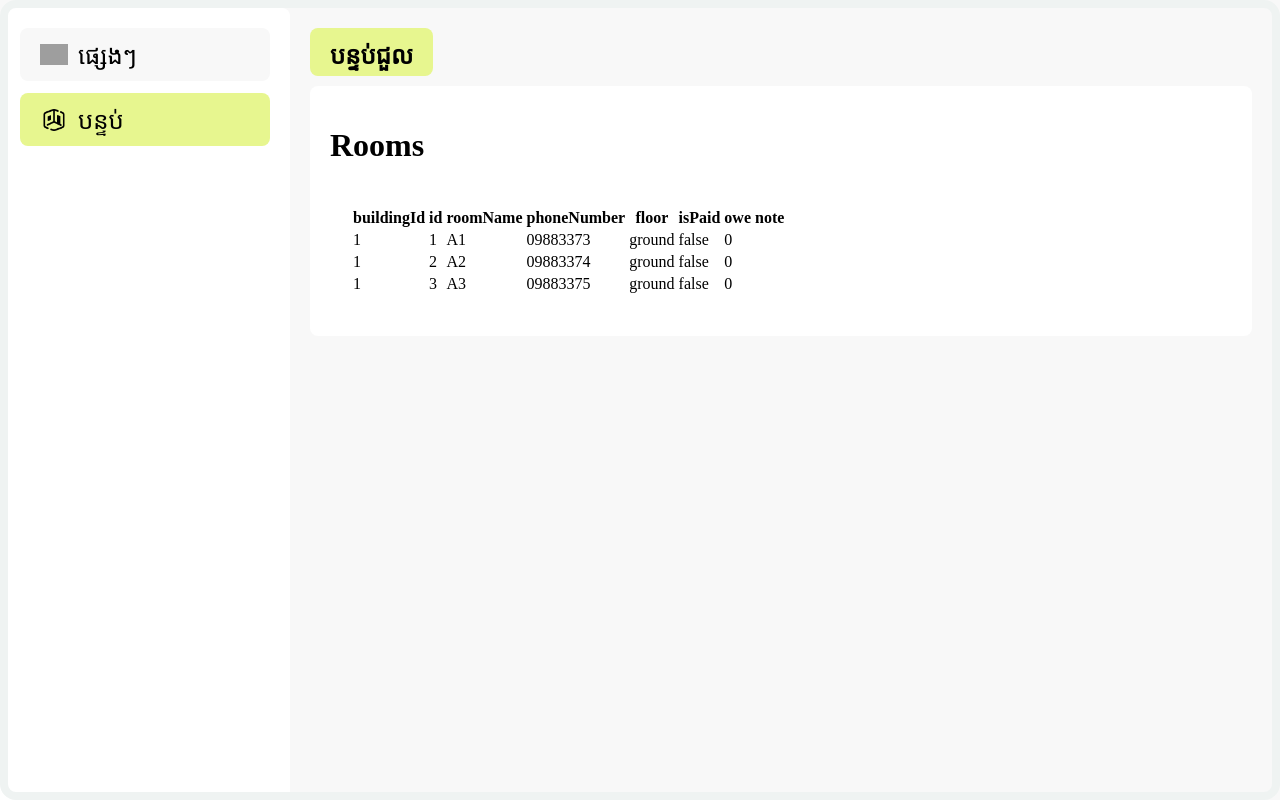
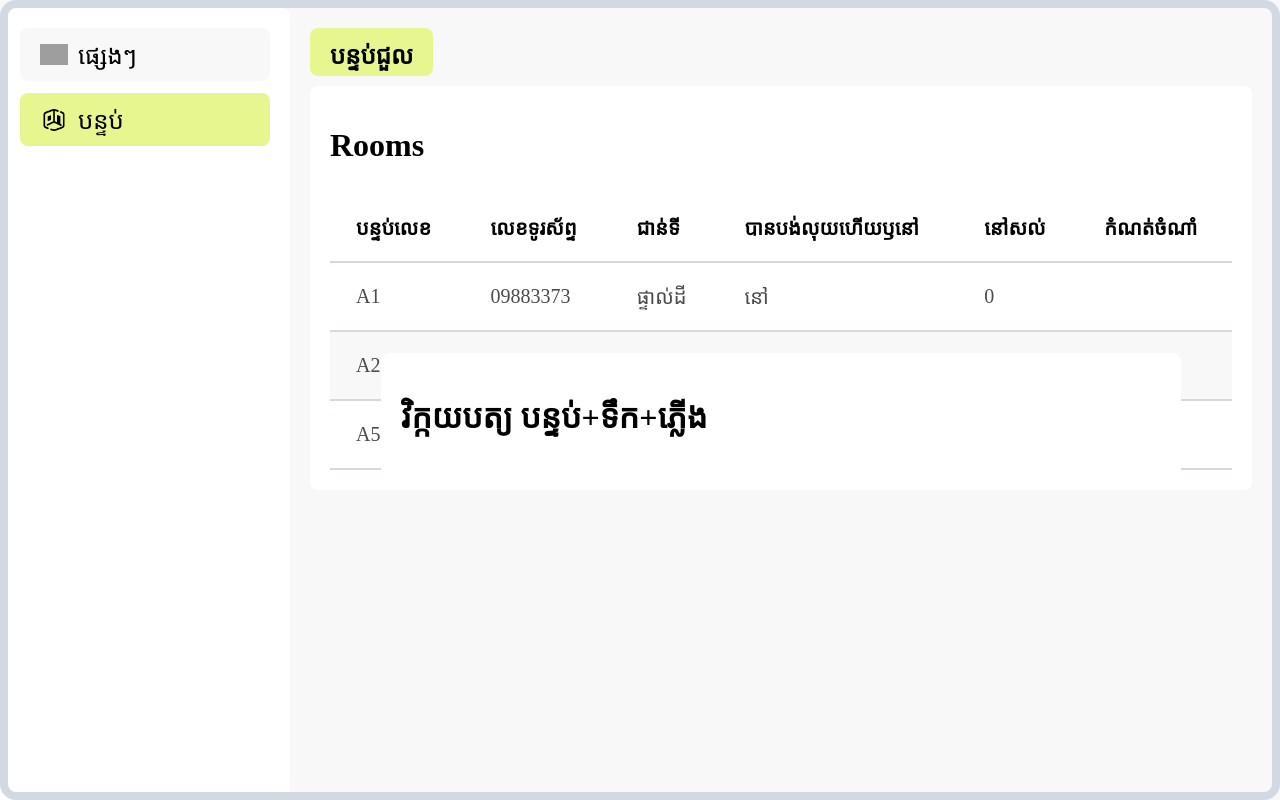
Before and after one commit to NASAboy342/Noria, a Vue app in the folder NoriaFE/NoriaFE/: page /rooms in a window 1280 px wide. Built offline with nearby package versions, Linux system fonts and the light colour scheme; grey boxes are pictures that could not be loaded; a web font is replaced by a local one.

Commit message:
init payment popup

```diff
--- a/NoriaFE/NoriaFE/src/components/customTable.vue
+++ b/NoriaFE/NoriaFE/src/components/customTable.vue
@@ -1,37 +1,106 @@
 <template>
-    <div class="card">
-        <table>
+    <div class="card table-card">
+        <div class="table-wrap">
+            <table class="data-table">
             <thead>
                 <tr>
-                    <th v-for="(key, index) in keys" :key="index">{{ key }}</th>
+                    <th v-for="(key, index) in keys" :key="`${String(key)}-${index}`">{{ formatHeader(String(key)) }}</th>
                 </tr>
             </thead>
             <tbody>
-                <tr v-for="(element, index) in props.objects" :key="index">
-                    <td v-for="key in keys" :key="key">{{ element[key] }}</td>
+                <tr v-for="(element, index) in props.objects" :key="index" @click="$emit('row-click', element)">
+                    <td v-for="key in keys" :key="String(key)">{{ element[key] }}</td>
+                </tr>
+                <tr v-if="props.objects.length === 0">
+                    <td class="empty-cell" :colspan="keys.length || 1">No data</td>
                 </tr>
             </tbody>
-        </table>
+            </table>
+        </div>
     </div>
 </template>
 <script setup lang="ts">
 
-import { onMounted, ref, watch } from 'vue';
+import { computed } from 'vue';
 import { Room } from '../models/room';
 
 const props = defineProps<{
     objects: Room[];
 }>();
-const keys = ref<string[]>([]);
-const updateKeys = () => {
-    keys.value = Object.keys(props.objects[0] || {});
-    console.log("Received objects:", props.objects);
-    console.log("Extracted keys:", keys.value);
+
+const keys = computed<(keyof Room)[]>(() => {
+    const first = props.objects[0];
+    return first ? (Object.keys(first) as (keyof Room)[]) : [];
+});
+
+const formatHeader = (key: string) => {
+    return key
+        .replace(/([a-z0-9])([A-Z])/g, '$1 $2')
+        .replace(/^./, (char) => char.toUpperCase());
 };
-onMounted(() => {
-    updateKeys()
-});
-watch(() => props.objects, () => {
-    updateKeys();
-}, { deep: true });
+
+
 </script>
+
+<style scoped>
+.table-card {
+    padding: 0;
+}
+
+.table-wrap {
+    overflow-x: auto;
+}
+
+.data-table {
+    width: 100%;
+    border-collapse: separate;
+    border-spacing: 0;
+    font-size: 20px;
+    color: var( --secondary-text-color);
+}
+
+.data-table thead th {
+    text-align: left;
+    font-weight: 700;
+    font-size: 20px;
+    padding: 28px 26px 20px;
+    border-bottom: 2px solid var(--border-color);
+    color: var(--primary-text-color);
+}
+
+.data-table tbody td {
+    padding: 20px 26px;
+    border-bottom: 2px solid var(--border-color);
+}
+
+.data-table tbody tr:nth-child(even) {
+    background-color: var(--back-color);
+}
+
+.empty-cell {
+    text-align: center;
+    color: var(--secondary-text-color);
+    font-style: italic;
+}
+  .data-table tbody tr:hover {
+        background-color: var(--fourth-color);
+        cursor: pointer;
+    }
+
+@media (max-width: 768px) {
+    .data-table {
+        font-size: 16px;
+    }
+
+    .data-table thead th {
+        font-size: 20px;
+        padding: 18px 14px 12px;
+    }
+
+    .data-table tbody td {
+        padding: 14px;
+    }
+
+}
+
+</style>
--- /dev/null
+++ b/NoriaFE/NoriaFE/src/components/roomDetail.vue
@@ -0,0 +1,5 @@
+<template>
+    <h1 >វិក្កយបត្យ បន្ទប់+ទឹក+ភ្លើង</h1>
+    <div class="table-wrap"></div>
+
+</template>
--- a/NoriaFE/NoriaFE/src/composables/useApi.ts
+++ b/NoriaFE/NoriaFE/src/composables/useApi.ts
@@ -43,7 +43,7 @@
                 id: 1,
                 roomName: 'A1',
                 phoneNumber: '09883373',
-                floor: 'ground',
+                floor: 'ផ្ទាល់ដី',
                 isPaid: false,
                 owe: 0,
                 note: ''
@@ -53,17 +53,17 @@
                 id: 2,
                 roomName: 'A2',
                 phoneNumber: '09883374',
-                floor: 'ground',
-                isPaid: false,
+                floor: 'ផ្ទាល់ដី',
+                isPaid: true,
                 owe: 0,
                 note: ''
             },
             {
                 buildingId: 1,
                 id: 3,
-                roomName: 'A3',
+                roomName: 'A5',
                 phoneNumber: '09883375',
-                floor: 'ground',
+                floor: 'ទី1',
                 isPaid: false,
                 owe: 0,
                 note: ''
--- /dev/null
+++ b/NoriaFE/NoriaFE/src/models/roomDetail.ts
@@ -0,0 +1,11 @@
+export class RoomDetail {
+  id : number = 0
+  roomId : number = 0
+  day : number = 0
+  month : string = ''
+  year : number = 0
+  roomPrice : number = 0
+  waterPrice : number = 0
+  electricityPrice : number = 0
+  totalPrice : number = 0
+}
--- a/NoriaFE/NoriaFE/src/pages/rooms.vue
+++ b/NoriaFE/NoriaFE/src/pages/rooms.vue
@@ -3,21 +3,48 @@
 import useApi from "../composables/useApi";
 import { Room } from "../models/room";
 import customTable from "../components/customTable.vue";
+import roomDetail from "../components/roomDetail.vue";
+
 
 const { getRooms } = useApi();
 
 const rooms = ref<Room[]>([]);
 const buildingid  = ref<number>(1); // Replace with the actual buildingId you want to fetch rooms for
+const roomInKhmer = ref<any>([]);
 onMounted(async () => {
     buildingid.value = parseInt(new URLSearchParams(window.location.search).get("id") || "1");
     rooms.value = await getRooms(buildingid.value); // Replace 1 with the desired buildingId
+    roomInKhmer.value = rooms.value.map(room => ({
+        បន្ទប់លេខ: room.roomName , លេខទូរស័ព្ទ: room.phoneNumber ,ជាន់ទី: room.floor ,បានបង់លុយហើយឫនៅ: room.isPaid ? "បានបង់" : "នៅ",នៅសល់: room.owe,កំណត់ចំណាំ: room.note // Replace with the actual translation logic if needed
+    }));
     console.log("Fetched rooms:", rooms.value);
 });
 </script>
+<style scoped>
+.rooms-page {
+    position: relative;
+    min-height: calc(100vh - 140px);
+}
+
+.roomDetailsPopup {
+    position: absolute;
+    top: 50%;
+    left: 50%;
+    transform: translate(-50%, -50%);
+    width: min(760px, calc(100% - 32px));
+    z-index: 10;
+}
+</style>
 
 <template>
-    <div class="card">
-        <h1>Rooms</h1>
-        <customTable :objects="rooms"/>
+    <div class="rooms-page">
+        <div class="card">
+            <h1>Rooms</h1>
+            <customTable :objects="roomInKhmer"/>
+        </div>
+
+        <div class="card roomDetailsPopup">
+            <roomDetail />
+        </div>
     </div>
 </template>
--- a/NoriaFE/NoriaFE/src/style.css
+++ b/NoriaFE/NoriaFE/src/style.css
@@ -5,9 +5,10 @@
   --fourth-color: #D5F6E5;
   --background-color: #FFFFFF;
   --back-color: #f8f8f8;
-  --border-color: #eff3f2;
+  --border-color: #d2d9e3;
   --primary-text-color: #000000;
-  --secondary-text-color: #666666;
+  --secondary-text-color: #4b4b4b;
+
 
   --border-width: 8px;
 }
```
